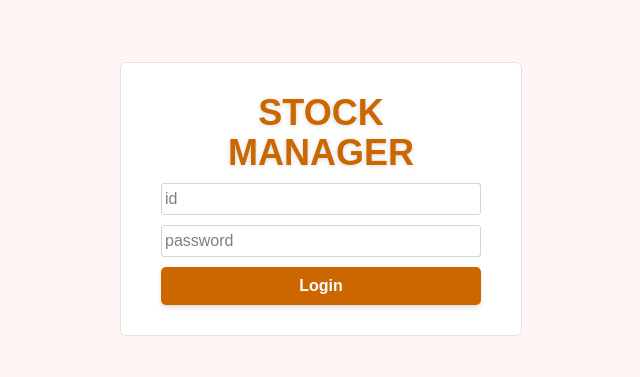
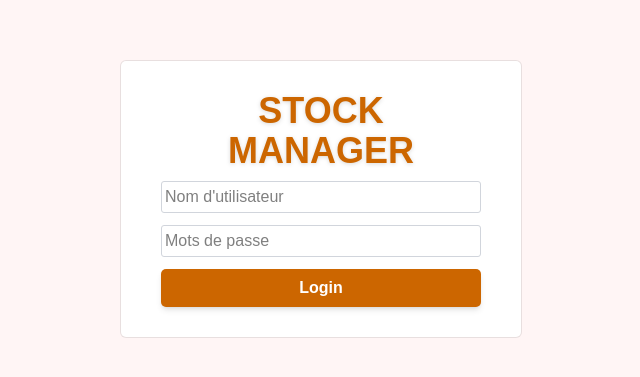
Before and after one commit to vNullptr/gest-stock, a React (Vite) app in the folder frontend/: page /login in a window 1280 px wide. Shown: the part 201-578 px from the top of the page, without its empty margins (319-959 px from the left). Built offline with nearby package versions, Linux system fonts and the light colour scheme.

Commit message:
installed and setup axios and implemented the login

```diff
--- a/frontend/package.json
+++ b/frontend/package.json
@@ -11,6 +11,7 @@
   },
   "dependencies": {
     "@tailwindcss/vite": "^4.1.17",
+    "axios": "^1.13.2",
     "react": "^19.2.0",
     "react-dom": "^19.2.0",
     "react-router-dom": "^7.9.6",
--- /dev/null
+++ b/frontend/src/api/axios.js
@@ -0,0 +1,29 @@
+import axios from 'axios';
+
+const api = (token) => {
+
+    const headers = {
+        'Content-Type': 'application/json',
+        'Accept': 'application/json'
+    }
+
+    if (token){
+        headers["Authorization"]  = `Token ${token}`
+    }
+
+    const instance =  axios.create({
+        baseURL: 'http://127.0.0.1:8000',
+        headers: headers
+    });
+
+    instance.interceptors.response.use(
+        (response) => response,
+        (error) => Promise.reject(error)
+    )
+
+    return instance
+
+}
+
+
+export default api;
--- a/frontend/src/pages/Login.jsx
+++ b/frontend/src/pages/Login.jsx
@@ -1,13 +1,55 @@
-import React from 'react'
+import React, { useState } from 'react'
+import api from '../api/axios'
+import {useNavigate} from 'react-router-dom'
 
 const Login = () => {
+
+  const [username, setUsername] = useState('')
+  const [password, setPassword] = useState('')
+  const [wrongCredit, setwrongCredit] = useState(false)
+  const navigate = useNavigate()
+
+  const login = async (username, password)=>{
+    try {
+      const response = await api().post('/auth/signin/',{
+        "username": username,
+        "password": password
+      })
+
+      sessionStorage.setItem("session-token",response.data.token)
+      navigate("/main")
+    } catch (err){
+      if (err.response) {
+        console.log("Server responded with error:", err.response.status)
+        if (err.response.status === 401 || err.response.status === 422) {
+          setwrongCredit(true)
+        }
+      } else if (err.request) {
+        console.log("No response received")
+      } else {
+        console.log("Error setting up request:", err.message)
+      }
+    } finally {
+      setUsername("")
+      setPassword("")
+    }
+  }
+
   return (
     <div className='flex justify-center items-center min-h-screen overflow-hidden bg-tertiary'>
-        <div className="flex flex-col items-center bg-white shadow-[0_0_0_1px_rgba(0,0,0,0.09)] rounded-[5px] min-w-[400px] space-y-[10px] py-[30px] [&>*]:w-[80%]">
-            <h1 className="text-4xl text-primary text-center font-extrabold mb-[10px] drop-shadow-sm">STOCK MANAGER</h1>
-            <input className="border-1 border-gray-300 outline-0 rounded-[3px] p-[3px] focus:border-primary " placeholder='id'></input>
-            <input className="border-1 border-gray-300 outline-0 rounded-[3px] p-[3px] focus:border-primary " placeholder='password'></input>
-            <button className="p-[7px] bg-primary rounded-[5px] text-white font-semibold text-md shadow-md hover:bg-[#ff9900] transition-all duration-200">Login</button>
+        <div className="flex flex-col items-center bg-white shadow-[0_0_0_1px_rgba(0,0,0,0.09)] rounded-[5px] min-w-[400px] py-[30px] *:w-[80%]">
+            <h1 className="text-4xl text-primary text-center font-extrabold mb-2.5 drop-shadow-sm">STOCK MANAGER</h1>
+            <form className="flex flex-col space-y-3"
+            onSubmit={(e)=>{
+              e.preventDefault()
+              login(username, password)
+            }}
+            >
+              <input className="border border-gray-300 outline-0 rounded-[3px] p-[3px] focus:border-primary " onChange={(e)=>{ setUsername(e.target.value); setwrongCredit(false) }} value={username} type="text" placeholder="Nom d'utilisateur"></input>
+              <input className="border border-gray-300 outline-0 rounded-[3px] p-[3px] focus:border-primary " onChange={(e)=>{ setPassword(e.target.value); setwrongCredit(false) }} value={password} type="password" placeholder='Mots de passe'></input>
+              {wrongCredit && <p className='font-extralight text-[.8em] text-red-500'>Nom d'utilisateur ou mots de passe invalide.</p>}
+              <button className="p-[7px] bg-primary rounded-[5px] text-white font-semibold text-md shadow-md hover:bg-[#ff9900] transition-all duration-200" type="submit">Login</button>
+            </form>
         </div>
     </div>
   )
```
Also changed, not shown: 1 other file (tests, documents, lock files or other folders).
